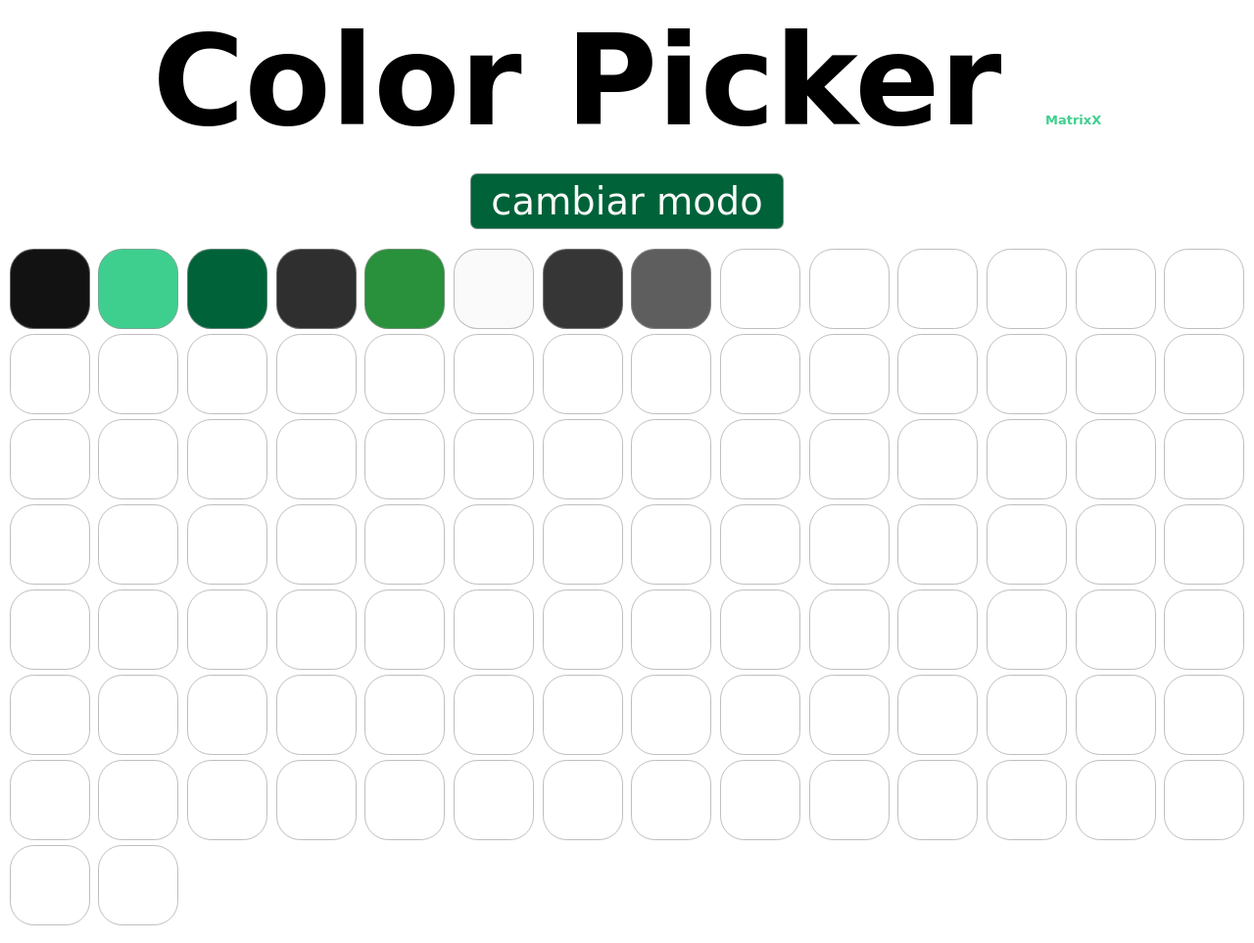
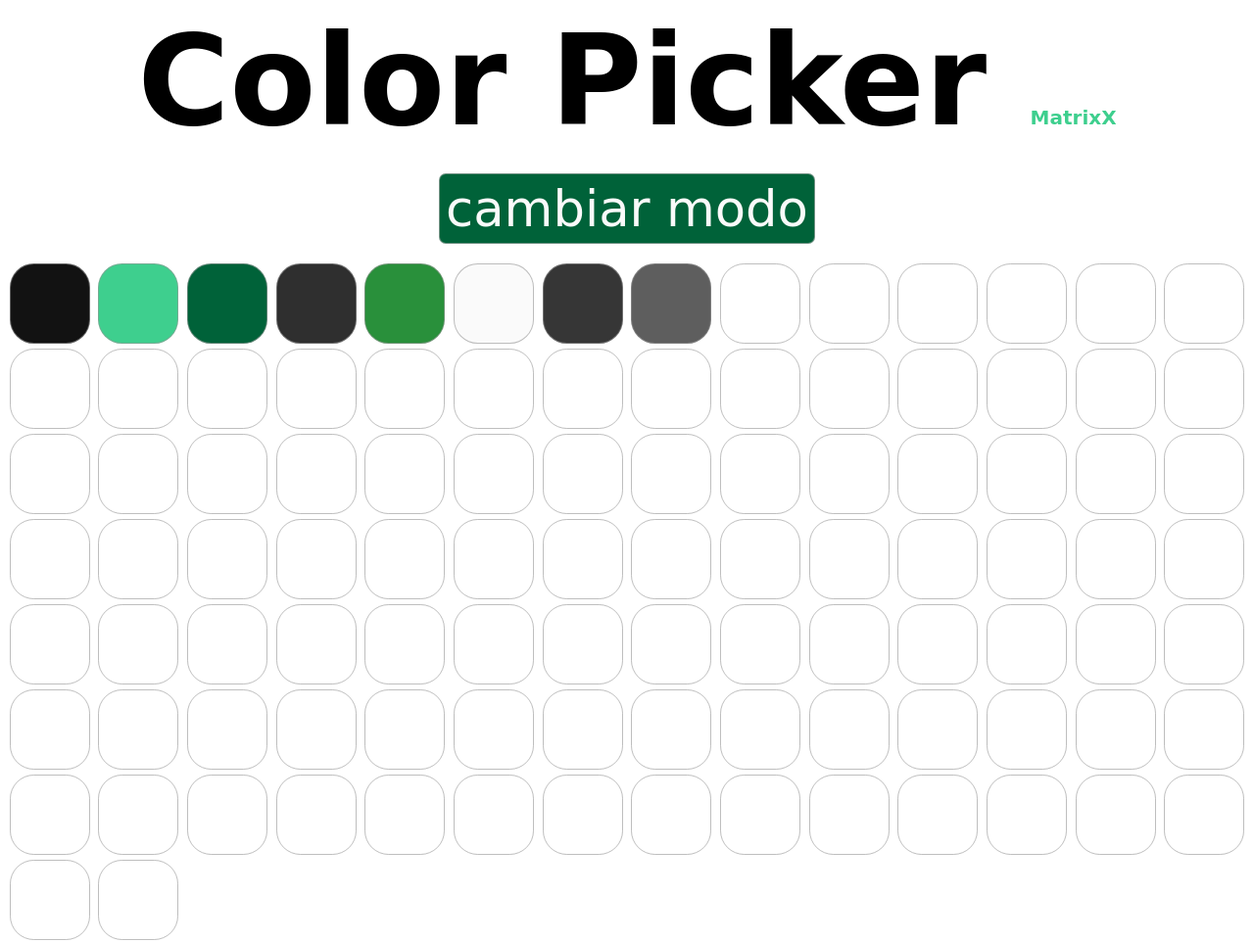
Before and after one commit to matrixmindev/matriz-picker-color, a plain HTML site: page index.html in a window 1280 px wide. Shown: the whole page at 98% size. Drawn offline with Linux system fonts and the light colour scheme.

Commit message:
modify styles

```diff
--- a/index.html
+++ b/index.html
@@ -10,7 +10,7 @@
 
 <body>
     <div class="container-title">
-        <h1>Color Picker <small style="font-size: small; color:  #3ECF8E;">MatrixX</small> </h1>  <!-- #006239 -->
+        <h1>Color Picker <small style="font-size: 20px; color:  #3ECF8E;">MatrixX</small> </h1>  <!-- #006239 -->
 
         <button>cambiar modo</button>
     </div>
--- a/style.css
+++ b/style.css
@@ -25,8 +25,8 @@ button {
     border-radius: 7px;
     margin: 20px;
     padding: 5px;
-    font-size: 3vw;
-    width: 25vw;
+    font-size: 4vw;
+    width: 30vw;
     background-color: #006239;
     color: #FAFAFA;
     cursor: pointer;
@@ -34,6 +34,7 @@ button {
 }
 
 button:hover {
+
     border: 1px solid #04be71;
     background-color: #01834d ;
 }
@@ -67,7 +68,7 @@ gap: 5px;
 }
 
 .container-small {
-    font-size: 9px;
+    font-size: 15px;
     opacity: 0;
     transition: all 0.4s ease ;
 }
```
